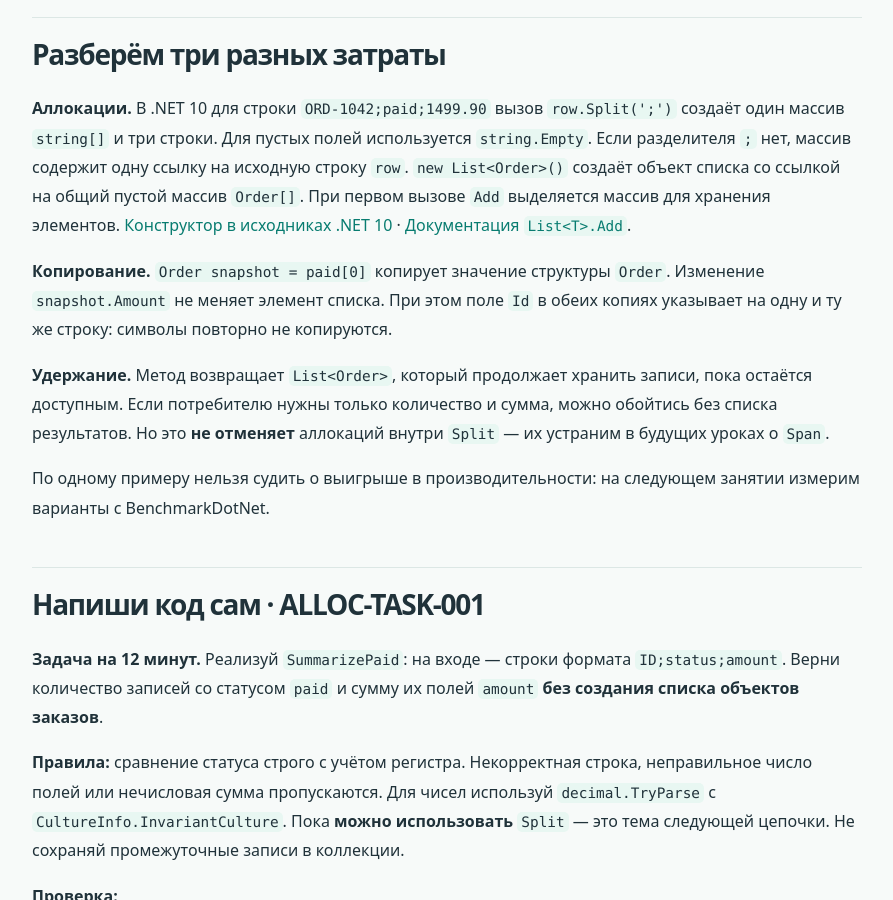
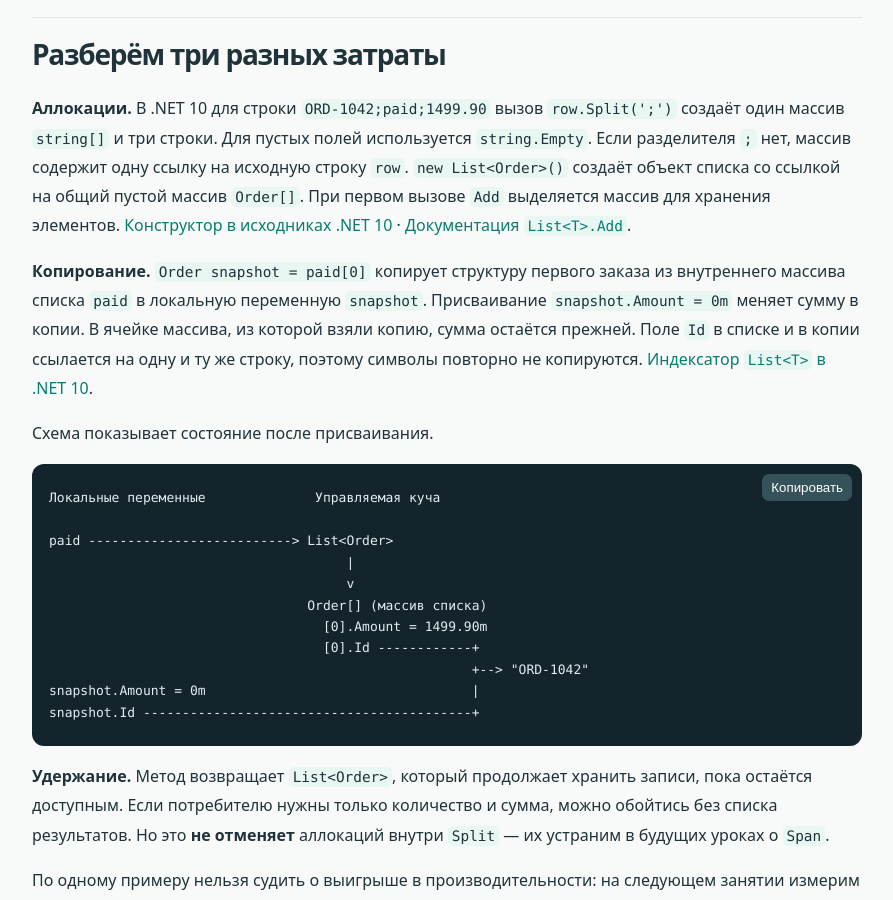
Before and after one commit to boyarincev/dotnet-courses, a Jekyll site: the page built from _memory_lessons/001-allocations-copies-retention.md, in a window 1280 px wide and 900 px high, scrolled down 3326 px. Shown: the whole window, without its empty margins (98-991 px from the left). Built offline with Jekyll 4.4.1, drawn with Linux system fonts in a browser that asks for light colours.

Commit message:
Illustrate copy and shared references in the memory lesson

```diff
--- a/_memory_lessons/001-allocations-copies-retention.md
+++ b/_memory_lessons/001-allocations-copies-retention.md
@@ -113,7 +113,23 @@ After copy change: 1499.90
 
 **Аллокации.** В .NET 10 для строки `ORD-1042;paid;1499.90` вызов `row.Split(';')` создаёт один массив `string[]` и три строки. Для пустых полей используется `string.Empty`. Если разделителя `;` нет, массив содержит одну ссылку на исходную строку `row`. `new List<Order>()` создаёт объект списка со ссылкой на общий пустой массив `Order[]`. При первом вызове `Add` выделяется массив для хранения элементов. [Конструктор в исходниках .NET 10](https://github.com/dotnet/runtime/blob/v10.0.0/src/libraries/System.Private.CoreLib/src/System/Collections/Generic/List.cs#L23-L40) · [Документация `List<T>.Add`](https://learn.microsoft.com/en-us/dotnet/api/system.collections.generic.list-1.add?view=net-10.0#remarks).
 
-**Копирование.** `Order snapshot = paid[0]` копирует значение структуры `Order`. Изменение `snapshot.Amount` не меняет элемент списка. При этом поле `Id` в обеих копиях указывает на одну и ту же строку: символы повторно не копируются.
+**Копирование.** `Order snapshot = paid[0]` копирует структуру первого заказа из внутреннего массива списка `paid` в локальную переменную `snapshot`. Присваивание `snapshot.Amount = 0m` меняет сумму в копии. В ячейке массива, из которой взяли копию, сумма остаётся прежней. Поле `Id` в списке и в копии ссылается на одну и ту же строку, поэтому символы повторно не копируются. [Индексатор `List<T>` в .NET 10](https://github.com/dotnet/runtime/blob/60629d14374c56f1cb51819049ad1fa529307f8d/src/libraries/System.Private.CoreLib/src/System/Collections/Generic/List.cs#L143-L153).
+
+Схема показывает состояние после присваивания.
+
+~~~text
+Локальные переменные              Управляемая куча
+
+paid --------------------------> List<Order>
+                                      |
+                                      v
+                                 Order[] (массив списка)
+                                   [0].Amount = 1499.90m
+                                   [0].Id ------------+
+                                                      +--> "ORD-1042"
+snapshot.Amount = 0m                                  |
+snapshot.Id ------------------------------------------+
+~~~
 
 **Удержание.** Метод возвращает `List<Order>`, который продолжает хранить записи, пока остаётся доступным. Если потребителю нужны только количество и сумма, можно обойтись без списка результатов. Но это **не отменяет** аллокаций внутри `Split` — их устраним в будущих уроках о `Span`.
 
```
Also changed, not shown: AGENTS.md (+1 -0 lines).
